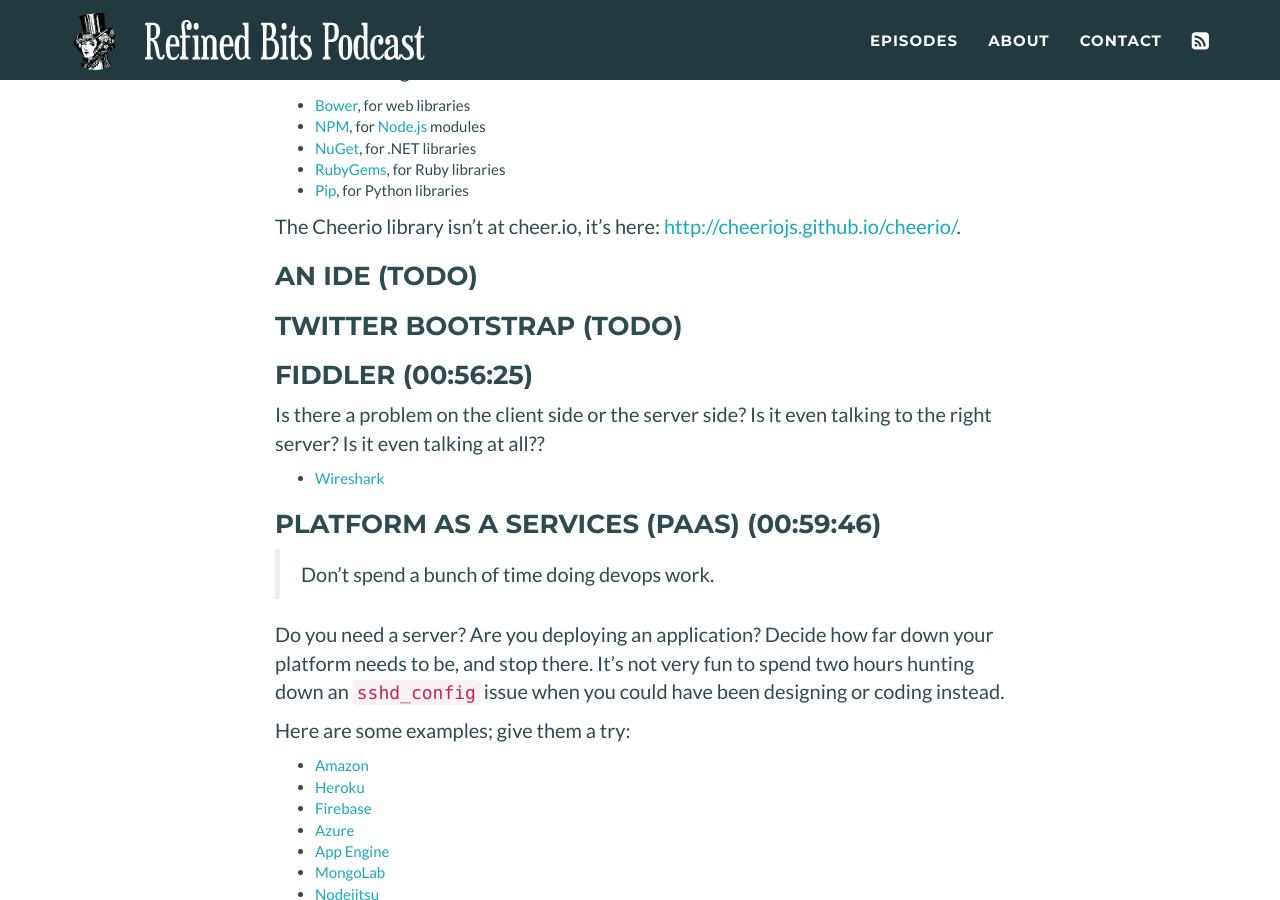
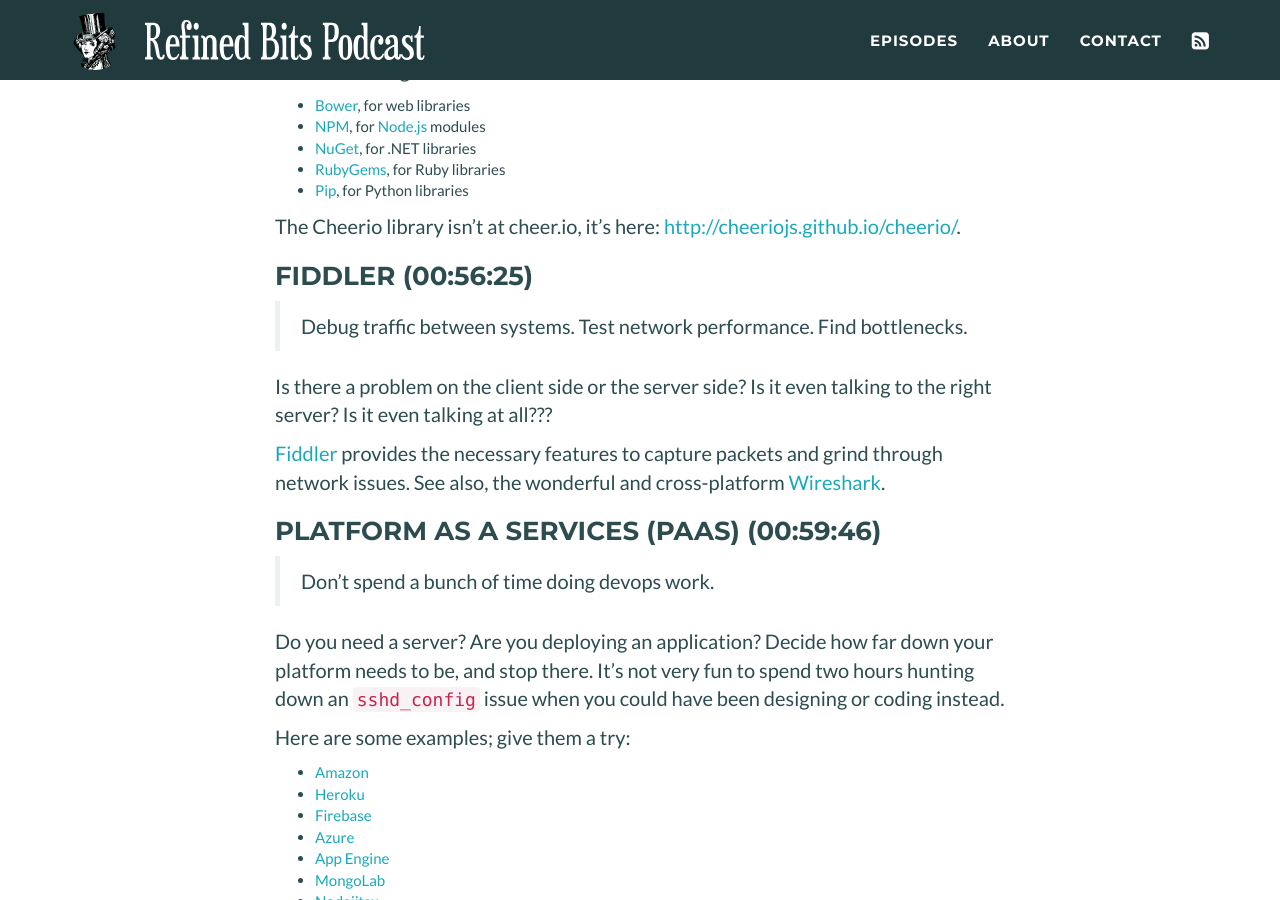
Before and after one commit to refined-bits/refinedbitspodcast.com, a Jekyll site: the page built from _posts/2014-12-16-preparing-for-a-hackathon.md, in a window 1280 px wide and 900 px high, scrolled down 6080 px. Built offline with Jekyll 4.4.1, drawn with Linux system fonts in a browser that asks for light colours.

Commit message:
more fiddler

```diff
--- a/_posts/2014-12-16-preparing-for-a-hackathon.md
+++ b/_posts/2014-12-16-preparing-for-a-hackathon.md
@@ -195,15 +195,13 @@
 
 The Cheerio library isn't at cheer.io, it's here: <http://cheeriojs.github.io/cheerio/>.
 
-### An IDE (TODO)
-
-### Twitter Bootstrap (TODO)
-
 ### Fiddler (00:56:25)
 
-Is there a problem on the client side or the server side? Is it even talking to the right server? Is it even talking at all??
+> Debug traffic between systems.  Test network performance.  Find bottlenecks.
 
-* [Wireshark](https://www.wireshark.org/)
+Is there a problem on the client side or the server side? Is it even talking to the right server? Is it even talking at all???
+
+[Fiddler](http://www.telerik.com/fiddler) provides the necessary features to capture packets and grind through network issues.  See also, the wonderful and cross-platform [Wireshark](https://www.wireshark.org/).
 
 ### Platform as a Services (PaaS) (00:59:46)
 
```
